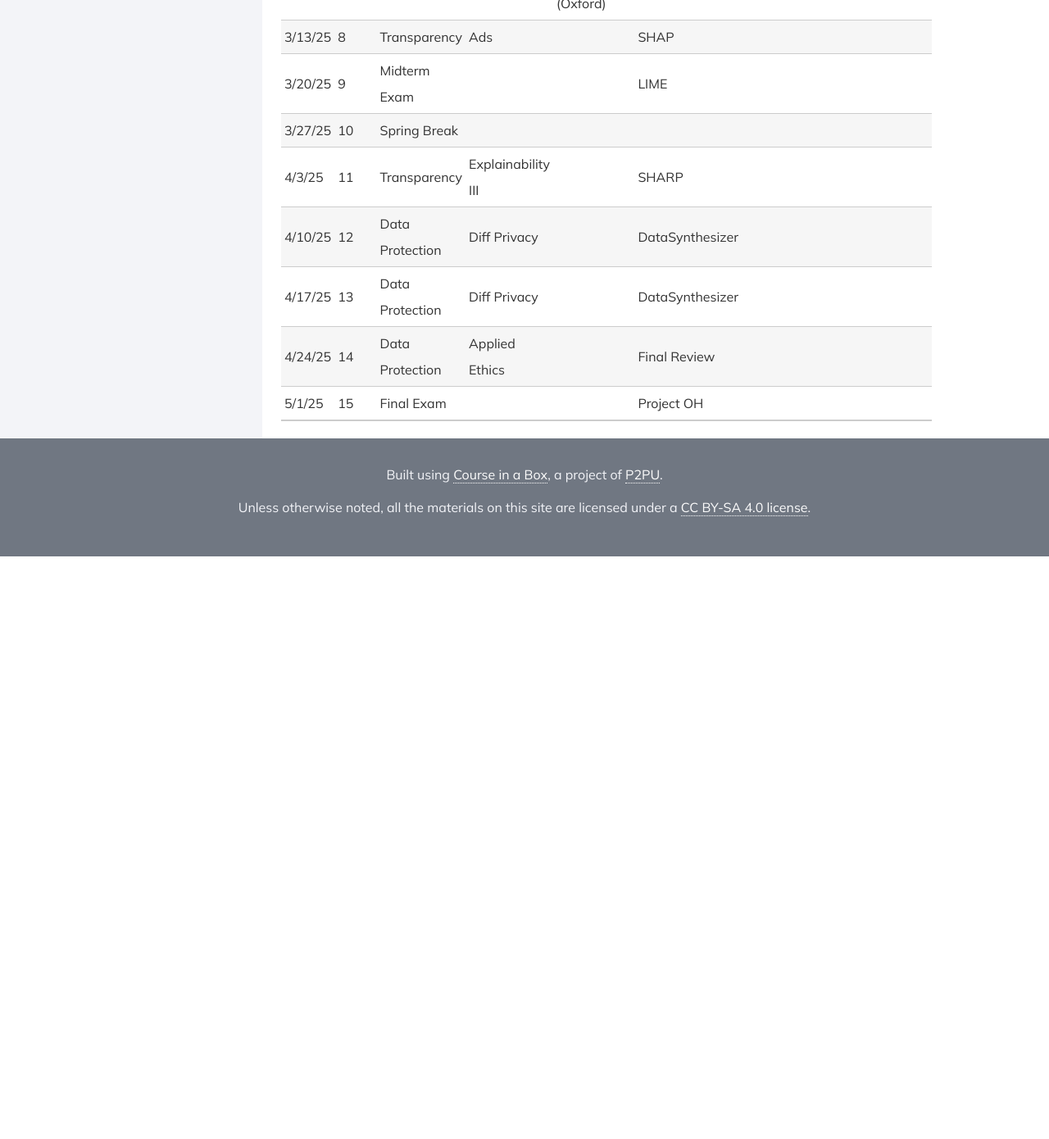
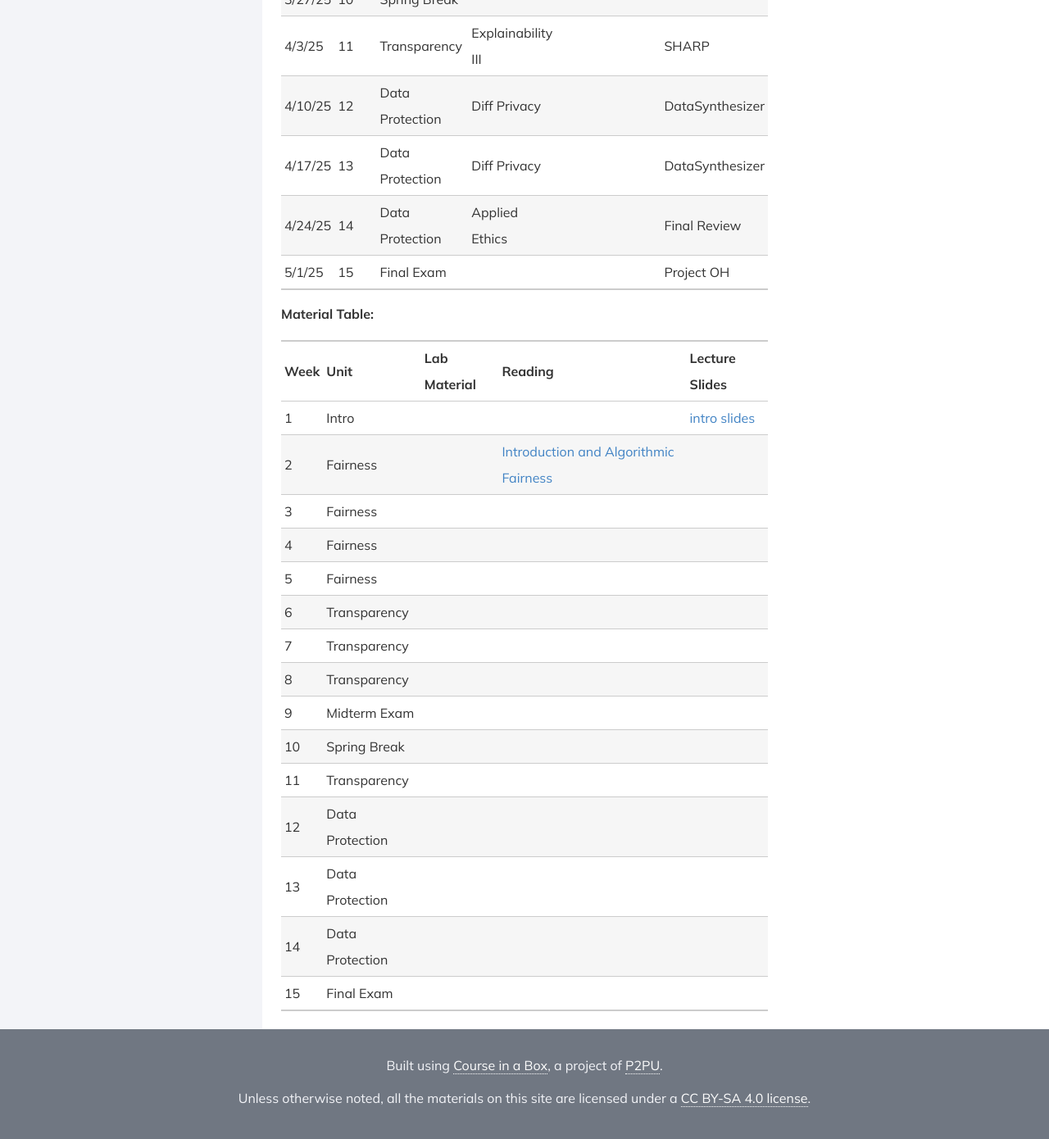
Before and after one commit to DataResponsibly/rds25, a Jekyll site: the page built from modules/ds_ua_202/_posts/2000-01-01-DS-UA-202.md, in a window 1280 px wide and 1400 px high, scrolled down 985 px. Shown: the top 1390 px of the window at 82% size. Built offline with Jekyll 4.4.1, drawn with Linux system fonts in a browser that asks for light colours; nearby versions of some CDN libraries; before the commit the page ends 1664 px from its top, so only the background shows below that; some of the changed text lies outside the part shown.

Commit message:
Fixed layout issue

```diff
--- a/modules/ds_ua_202/_posts/2000-01-01-DS-UA-202.md
+++ b/modules/ds_ua_202/_posts/2000-01-01-DS-UA-202.md
@@ -8,20 +8,41 @@ title: DS-UA 202
 
 **Table:**
 
-| Date     | Week | Unit            | Title             | Guest                        | Lab                | Lab Material | Reading | Lecture Slides                                                    |
-|----------|------|-----------------|-------------------|------------------------------|--------------------|--------------|---------|-------------------------------------------------------------------|
-| 1/23/25  | 1    | Intro           | Introduction      | None                         | NO LAB             |              |         |[intro slides](../../../assets/1_Intro_Week_1_202Spring2025.pdf)   |
-| 1/30/25  | 2    | Fairness        | Algo Fairness I   | Drew Calcagno (Google)       | COMPAS             |              |[Introduction and Algorithmic Fairness](../../../assets/fairness_reader_2024.pdf)      |                  |
-| 2/6/25   | 3    | Fairness        | Algo Fairness II  |                              | Fairlearn I        |              |         |                                                                   |
-| 2/13/25  | 4    | Fairness        | Fairness III      | Isabel Chein (Microsoft)     | Fairlearn II       |              |         |                                                                   |
-| 2/20/25  | 5    | Fairness        | Lifecycle         |                              | Intersectionality  |              |         |                                                                   |
-| 2/27/25  | 6    | Transparency    | Explainability I  | Mateo Espinosa (Cambridge)   | Data Cleaning      |              |         |                                                                   |
-| 3/6/25   | 7    | Transparency    | Explainability II | Lujain Ibrahim (Oxford)      | NO LAB             |              |         |                                                                   |
-| 3/13/25  | 8    | Transparency    | Ads               |                              | SHAP               |              |         |                                                                   |
-| 3/20/25  | 9    | Midterm Exam    |                   |                              | LIME               |              |         |                                                                   |
-| 3/27/25  | 10   | Spring Break    |                   |                              |                    |              |         |                                                                   |
-| 4/3/25   | 11   | Transparency    | Explainability III|                              | SHARP              |              |         |                                                                   |
-| 4/10/25  | 12   | Data Protection | Diff Privacy      |                              | DataSynthesizer    |              |         |                                                                   |
-| 4/17/25  | 13   | Data Protection | Diff Privacy      |                              | DataSynthesizer    |              |         |                                                                   |
-| 4/24/25  | 14   | Data Protection | Applied Ethics    |                              | Final Review       |              |         |                                                                   |
-| 5/1/25   | 15   | Final Exam      |                   |                              | Project OH         |              |         |                                                                   |
+| Date       | Week | Unit            | Title             | Guest                        | Lab                |
+|------------|------|-----------------|-------------------|------------------------------|--------------------|
+| 1/23/25    | 1    | Intro           | Introduction      | None                         | NO LAB             |
+| 1/30/25    | 2    | Fairness        | Algo Fairness I   | Drew Calcagno (Google)       | COMPAS             |
+| 2/6/25     | 3    | Fairness        | Algo Fairness II  |                              | Fairlearn I        |
+| 2/13/25    | 4    | Fairness        | Fairness III      | Isabel Chein (Microsoft)     | Fairlearn II       |
+| 2/20/25    | 5    | Fairness        | Lifecycle         |                              | Intersectionality  |
+| 2/27/25    | 6    | Transparency    | Explainability I  | Mateo Espinosa (Cambridge)   | Data Cleaning      |
+| 3/6/25     | 7    | Transparency    | Explainability II | Lujain Ibrahim (Oxford)      | NO LAB             |
+| 3/13/25    | 8    | Transparency    | Ads               |                              | SHAP               |
+| 3/20/25    | 9    | Midterm Exam    |                   |                              | LIME               |
+| 3/27/25    | 10   | Spring Break    |                   |                              |                    |
+| 4/3/25     | 11   | Transparency    | Explainability III|                              | SHARP              |
+| 4/10/25    | 12   | Data Protection | Diff Privacy      |                              | DataSynthesizer    |
+| 4/17/25    | 13   | Data Protection | Diff Privacy      |                              | DataSynthesizer    |
+| 4/24/25    | 14   | Data Protection | Applied Ethics    |                              | Final Review       |
+| 5/1/25     | 15   | Final Exam      |                   |                              | Project OH         |
+
+
+**Material Table:**
+
+| Week | Unit            | Lab Material | Reading | Lecture Slides |
+|------|----------------|--------------|---------|---------------|
+| 1    | Intro          |              |         |[intro slides](../../../assets/1_Intro_Week_1_202Spring2025.pdf)               |
+| 2    | Fairness       |              |[Introduction and Algorithmic Fairness](../../../assets/fairness_reader_2024.pdf)         |               |
+| 3    | Fairness       |              |         |               |
+| 4    | Fairness       |              |         |               |
+| 5    | Fairness       |              |         |               |
+| 6    | Transparency   |              |         |               |
+| 7    | Transparency   |              |         |               |
+| 8    | Transparency   |              |         |               |
+| 9    | Midterm Exam   |              |         |               |
+| 10   | Spring Break   |              |         |               |
+| 11   | Transparency   |              |         |               |
+| 12   | Data Protection|              |         |               |
+| 13   | Data Protection|              |         |               |
+| 14   | Data Protection|              |         |               |
+| 15   | Final Exam     |              |         |               |
```
